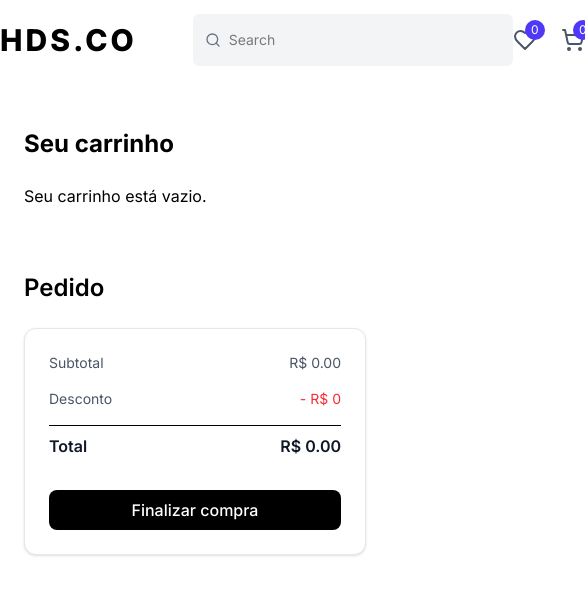
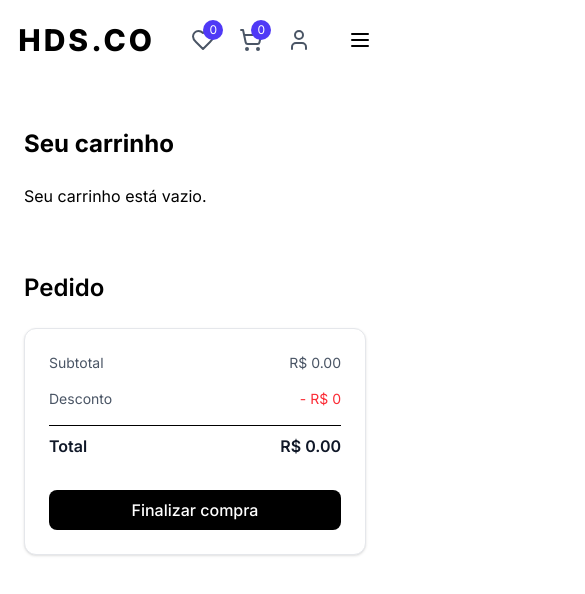
Before and after one commit to lucasherrerods/hds.co, a React (Vite) app: page /cart in a window 390 px wide. Shown: the top 594 px of the page, 585 px wide, since content can reach past the window. Built offline with nearby package versions, Linux system fonts and the light colour scheme.

Commit message:
feat: improved header responsive and organization

```diff
--- a/src/components/Header/index.jsx
+++ b/src/components/Header/index.jsx
@@ -1,4 +1,4 @@
-import { Search, Heart, ShoppingCart, User } from 'lucide-react'
+import { Search, Heart, ShoppingCart, User, Menu, X } from 'lucide-react'
 import { Link, useLocation } from 'react-router-dom'
 import { CartContext } from '../../contexts/CartContext'
 import { FavoriteProducts } from '../../contexts/FavoriteProducts'
@@ -9,19 +9,20 @@ export default function Header() {
   const { favorites, toggleFavorite } = useContext(FavoriteProducts)
 
   const [showFavorites, setShowFavorites] = useState(false)
+  const [menuOpen, setMenuOpen] = useState(false)
 
   const location = useLocation()
   const isActive = (path) => location.pathname === path
 
   return (
-    <div className='w-full h-20 flex items-center justify-around'>
+    <div className='w-full h-20 flex items-center justify-around relative'>
       <div className='flex items-center gap-14'>
         <Link to={'/'}>
           <h1 className='font-extrabold tracking-widest uppercase text-3xl cursor-pointer'>
             Hds.co
           </h1>
         </Link>
-        <div className="relative">
+        <div className="relative hidden md:block">
           <Search size={16} className="absolute left-3 top-1/2 -translate-y-1/2 text-gray-500" />
           <input
             type="text"
@@ -48,14 +49,14 @@ export default function Header() {
             </Link>
           </li>
         </ul>
-        <div className='flex items-center gap-6 text-gray-600'>
-          <div className='relative group'>
+        <div className='flex items-center gap-6 text-gray-600 md:gap-6 sm:gap-4'>
+          <div className='relative group z-50'>
             <Heart onClick={() => setShowFavorites((prev) => !prev)} className='cursor-pointer hover:text-indigo-600 transition' />
             <span className="absolute -top-2 -right-2 bg-indigo-600 text-white text-xs w-5 h-5 rounded-full flex items-center justify-center">
               {favorites.length}
             </span>
             {showFavorites && (
-              <div className="absolute right-0 top-8 w-56 bg-white border border-gray-200 rounded-lg shadow-lg p-2 z-10">
+              <div className="absolute -right-24 top-8 w-56 bg-white border border-gray-200 rounded-lg shadow-lg p-2 z-10">
                 {favorites.length === 0 ? (
                   <p className="text-sm text-gray-500">Sem favoritos</p>
                 ) : (
@@ -88,6 +89,24 @@ export default function Header() {
           <User className='cursor-pointer hover:text-indigo-600 transition' />
         </div>
       </div>
+      <button className='md:hidden' onClick={() => setMenuOpen(!menuOpen)}>
+        {menuOpen ? <X /> : <Menu />}
+      </button>
+      {menuOpen && (
+        <div className="absolute top-20 left-0 w-full h-screen bg-white shadow-md border-t border-gray-200 md:hidden z-50">
+          <ul className="h-1/2 flex flex-col items-center justify-around py-4 text-sm font-medium text-gray-700">
+            <li>
+              <Link to='/' onClick={() => setMenuOpen(false)}>Home</Link>
+            </li>
+            <li>
+              <Link to='/offers' onClick={() => setMenuOpen(false)}>Ofertas</Link>
+            </li>
+            <li>
+              <Link to='/about' onClick={() => setMenuOpen(false)}>Sobre</Link>
+            </li>
+          </ul>
+        </div>
+      )}
     </div>
   )
 }
```
